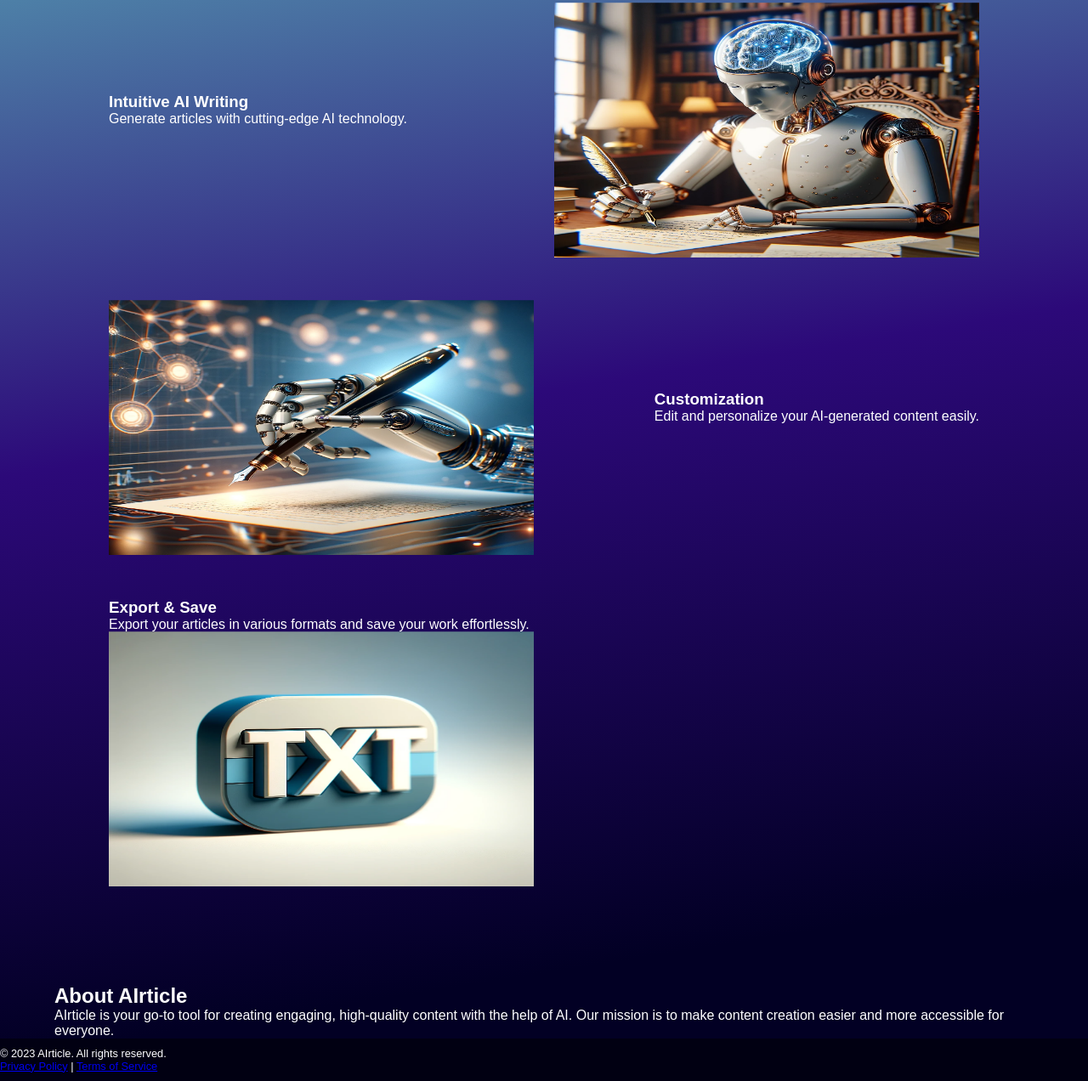
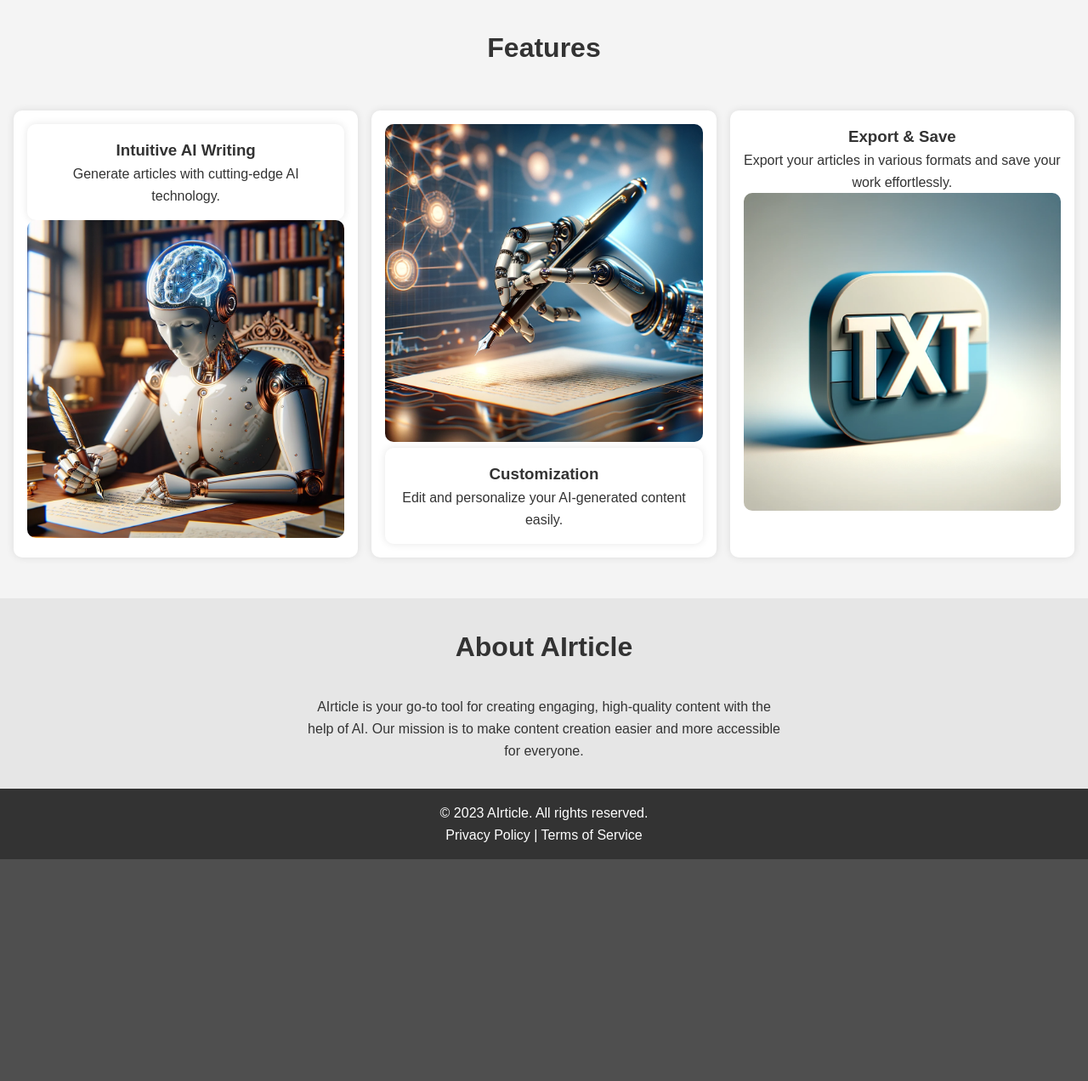
Before and after one commit to Jasiel-Stark8/AIrticle, a Flask app: page / in a window 1280 px wide. Shown: the part 428-1700 px from the top of the page at 85% size. After the commit the page ends 1439 px from the top, so only its background shows below. Run offline with Flask 3, Linux system fonts and the light colour scheme.

Commit message:
Landing page

```diff
--- a/static/css/landing.css
+++ b/static/css/landing.css
@@ -1,89 +1,34 @@
-/* Global Styles */
+/* Basic Reset and Box Sizing */
 * {
+    margin: 0;
     padding: 0;
-    margin: 0;
     box-sizing: border-box;
 }
 
 body {
     font-family: 'Arial', sans-serif;
-    color: white;
-    background: linear-gradient(351deg, rgba(2,0,36,1) 12%, rgba(44,9,121,1) 48%, rgba(88,166,182,1) 87%);
-    display: flex;
-    flex-direction: column;
-    align-items: center;
-    justify-content: center;
-    min-height: 100vh;
+    line-height: 1.6;
+    color: #333;
+    background-color: #f4f4f4;
 }
 
-/* Header and Navigation Bar */
-header {
-    width: 100%;
-    background: rgba(0,0,0,0.5);
-    padding: 10px 0;
-}
-
+/* Navbar */
 .navbar {
+    background-color: teal; /* Adjust to your brand color */
+    color: white;
     display: flex;
     justify-content: space-between;
     align-items: center;
-    padding: 0 20px;
+    padding: 1em 2em;
 }
 
-.nav-links {
-    list-style: none;
-    display: flex;
+
+/* ============================ LOGO ANNIMATION & BETA TEXT ============================ */
+.navbar .logo {
+    font-size: 1.5em;
 }
 
-.nav-links li {
-    margin-left: 20px;
-}
-
-.nav-links a {
-    color: white;
-    text-decoration: none;
-    opacity: 0.8;
-    transition: color 0.3s;
-}
-
-.nav-links a:hover {
-    opacity: 1;
-    color: #00b3ff;
-}
-
-/* Main Content Section */
-section {
-    padding-top: 60px;
-    width: 90%;
-    margin: auto;
-}
-
-/* Welcome Section Styling */
-.hero-content {
-    text-align: left;
-    padding-left: 10%;
-    max-width: 600px;
-    animation: fadeIn 2s ease-out;
-}
-
-.hero h1 {
-    font-size: 3rem;
-    color: #00b3ff;
-    margin-bottom: 20px;
-}
-
-.hero p {
-    font-size: 1.5rem;
-    line-height: 1.4;
-    color: #ededed;
-}
-
-/* Animations and Keyframes */
-@keyframes fadeIn {
-    from { opacity: 0; }
-    to { opacity: 1; }
-}
-
+/* Logo Animation */
 @keyframes glowing {
     0%, 100% {
         color: #fff;
@@ -111,79 +56,139 @@ section {
 .logo span:nth-child(7) { animation-delay: 1.5s; }
 .logo span:nth-child(8) { animation-delay: 1.75s; }
 
-/* Stylish Animations for Feature Images */
-.feature-container img {
-    animation: float 6s ease-in-out infinite;
+.navbar .logo .beta {
+    display: inline-block;
+    margin-left: 10px;
+    color: #080808; /* Adjust text color as needed */
+    background-color: #00ffc8; /* Background color of the badge */
+    font-size: 0.5em;
+    text-transform: uppercase;
+    padding: 3px 6px; /* Padding inside the badge */
+    border-radius: 5px; /* Rounded corners */
+    box-shadow: 0 2px 4px rgba(116, 95, 95, 0.3); /* Subtle shadow for depth */
+    border: 0.5px solid #ffffff; /* White border for contrast */
+}
+/* ============================ END LOGO ANNIMATION & BETA TEXT ============================ */
+
+
+.navbar .nav-links {
+    list-style: none;
+    display: flex;
 }
 
-@keyframes float {
-    0% { transform: translateY(0); }
-    50% { transform: translateY(-10px); }
-    100% { transform: translateY(0); }
+.navbar .nav-links li {
+    margin-left: 20px;
 }
 
-/* Button Styling */
-.btn {
-    display: inline-block;
-    height: 50px;
-    line-height: 50px;
-    width: 200px;
-    border: none;
-    border-radius: 0.5rem;
-    background-color: #4444dd;
+.navbar .nav-links a {
     color: white;
     text-decoration: none;
-    font-size: 1.2rem;
-    transition: background-color 0.3s, transform 0.2s;
+    font-size: 1em;
 }
 
-.btn:hover {
-    background-color: #6666ff;
-    transform: scale(1.05);
+/* Hero Section */
+.hero {
+    background: linear-gradient(rgba(0, 0, 0, 0.5), rgba(0, 0, 0, 0.5)), url('path_to_your_hero_image.jpg') no-repeat center center/cover;
+    color: white;
+    text-align: center;
+    padding: 4em 0;
+}
+
+.hero h1 {
+    font-size: 2.5em;
+    margin-bottom: 0.5em;
+}
+
+.hero p {
+    font-size: 1.2em;
+    margin-bottom: 1.5em;
+}
+
+.hero .btn {
+    background-color: #ff9900; /* Adjust to your brand color */
+    color: white;
+    padding: 1em 2em;
+    text-decoration: none;
+    border: none;
+    border-radius: 5px;
+    cursor: pointer;
 }
 
 /* Features Section */
 #features {
-    margin-top: 20px;
-    width: 80%;
+    padding: 2em 0;
+    text-align: center;
+}
+
+#features h2 {
+    font-size: 2em;
+    color: #333;
+    margin-bottom: 1em;
+}
+
+.feature-container {
+    display: grid;
+    grid-template-columns: repeat(auto-fit, minmax(300px, 1fr));
+    gap: 1em;
+    padding: 1em;
 }
 
 .feature-container div {
-    margin-bottom: 50px;
+    background: white;
+    padding: 1em;
+    border-radius: 10px;
+    box-shadow: 0px 0px 10px rgba(0,0,0,0.1);
 }
 
-#feature-one, #feature-two {
-    display: flex;
-    align-items: center;
-    justify-content: space-between;
+.feature-container img {
+    max-width: 100%;
+    height: auto;
+    border-radius: 10px;
 }
 
-/* Footer Styling */
-footer {
-    width: 100%;
-    background: rgba(0,0,0,0.5);
-    padding: 10px 0;
-    font-size: 0.8rem;
-    position: relative;
+/* About Section */
+#about {
+    background-color: #e6e6e6;
+    padding: 2em 0;
+    text-align: center;
 }
 
-/* Responsive Design */
-@media (max-width: 768px) {
-    .hero h1 {
-        font-size: 2rem;
+#about h2 {
+    font-size: 2em;
+    margin-bottom: 1em;
+}
+
+#about p {
+    max-width: 600px;
+    margin: auto;
+    padding: 0 1em;
+}
+
+/* Footer */
+footer {
+    background-color: #333;
+    color: white;
+    text-align: center;
+    padding: 1em 0;
+}
+
+footer a {
+    color: white;
+    text-decoration: none;
+}
+
+/* Media Queries for Responsiveness */
+@media screen and (max-width: 768px) {
+    .feature-container {
+        grid-template-columns: 1fr;
     }
 
-    .hero p {
-        font-size: 1rem;
+    .navbar .nav-links {
+        flex-direction: column;
+        align-items: center;
     }
 
-    /* Additional mobile-specific styles */
+    .navbar .nav-links li {
+        margin: 10px 0;
+    }
 }
-
-@media (max-width: 480px) {
-    /* Styles for smaller devices */
-}
-
-/* Additional styles and adjustments as needed */
-
-/* Remember to test across different browsers and devices */
```
